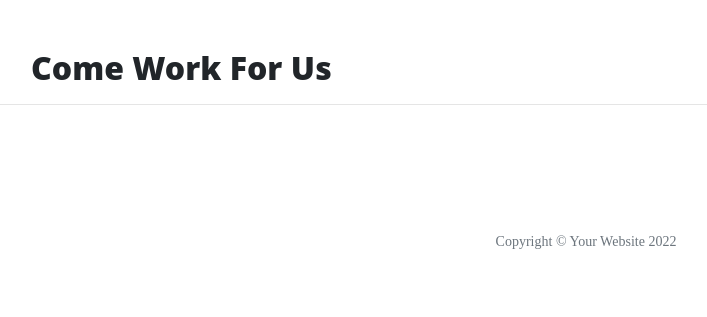
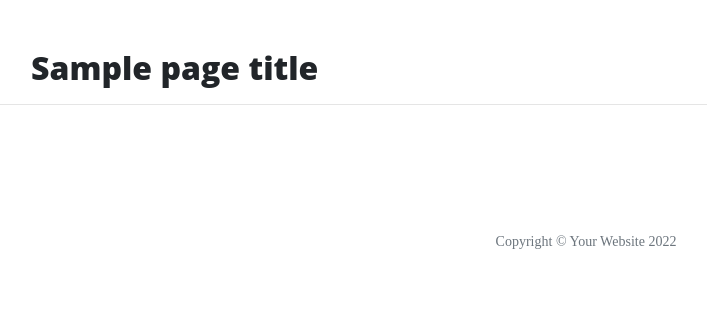
Before and after one commit to Iris-Smok/Thorin-flask-app, a Flask app: template templates/careers.html in a window 1280 px wide. Shown: the part 629-946 px from the top of the page, without its empty margins (54-761 px from the left). Run offline with Flask 2, Linux system fonts and the light colour scheme; the template is opened without the code that fills it: most values are stand-ins (such as "Sample title", 1, 10 or a date in 2020); some libraries are stand-ins or nearby versions.

Commit message:
update page headings from run.py file

```diff
--- a/run.py
+++ b/run.py
@@ -23,7 +23,7 @@ def about():
     """
      About page
     """
-    return render_template("about.html")
+    return render_template("about.html", page_title="About")
 
 
 @app.route("/contact")
@@ -31,12 +31,15 @@ def contact():
     """
      Contact page
     """
-    return render_template("contact.html")
+    return render_template("contact.html", page_title="Contact")
 
 
 @app.route("/careers")
 def careers():
-    return render_template("careers.html")
+    """
+     Careers page
+    """
+    return render_template("careers.html", page_title="Careers")
 
 
 if __name__ == "__main__":
--- a/templates/about.html
+++ b/templates/about.html
@@ -1,6 +1,6 @@
 {% extends "base.html" %}
 {% block content %}
-<h2>About Page</h2>
+<h2>{{ page_title }}</h2>
 <p>
     The formation of the group grew out of a meeting Gandalf had with Thorin in Bree which kindled Thorin's interest in
     recapturing his long lost family inheritance. (Thorin's grandfather had been the king of the Lonely Mountain when
--- a/templates/careers.html
+++ b/templates/careers.html
@@ -1,4 +1,4 @@
 {% extends "base.html" %}
 {% block content %}
-    <h2>Come Work For Us</h2>
+<h2>{{ page_title }}</h2>
 {% endblock %}
--- a/templates/contact.html
+++ b/templates/contact.html
@@ -1,4 +1,4 @@
 {% extends "base.html" %}
 {% block content %}
-    <h2>Contact Us</h2>
+<h2>{{ page_title }}</h2>
 {% endblock %}
```
